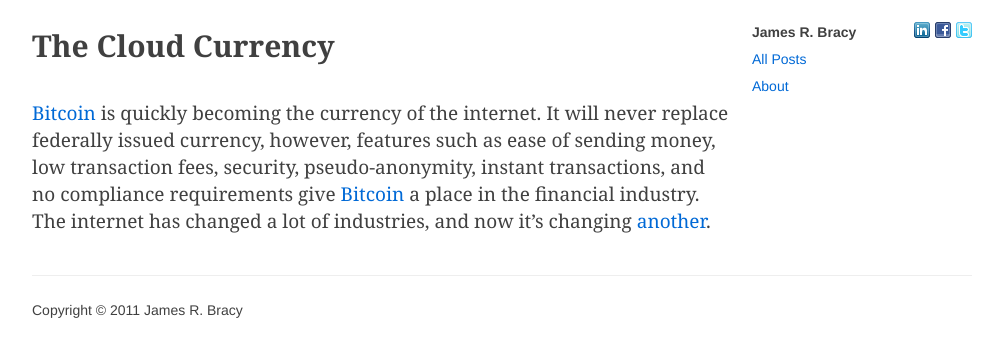
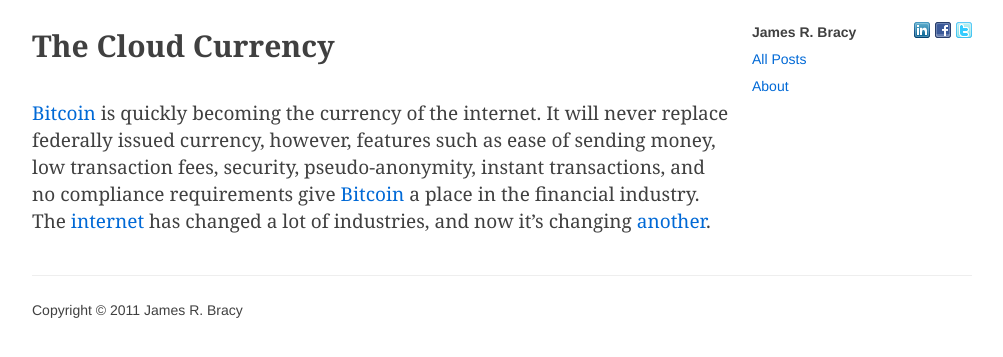
Before and after one commit to waratuman/waratuman.github.com, a Jekyll site: the page built from _posts/2013-06-08-the-cloud-currency.md, in a window 1280 px wide. Shown: the top 357 px of the page, without its empty margins (138-1141 px from the left). Built offline with Jekyll 4.4.1, drawn with Linux system fonts in a browser that asks for light colours; nearby versions of some CDN libraries; some web fonts are replaced; Markdown is read by kramdown in place of the engine named in the settings; part of the change alters nothing that is shown.

```diff
--- a/_posts/2013-06-08-the-cloud-currency.md
+++ b/_posts/2013-06-08-the-cloud-currency.md
@@ -7,5 +7,5 @@ layout: post
 [Bitcoin](http://bitcoin.org/en/) is quickly becoming the currency of the internet. It will never replace federally issued
 currency, however, features such as ease of sending money, low transaction fees,
 security, pseudo-anonymity, instant transactions, and no compliance requirements
-give [Bitcoin](http://bitcoin.org/en/) a place in the financial industry. The internet has changed a lot of
+give [Bitcoin](http://bitcoin.org/en/) a place in the financial industry. The [internet](http://en.wikipedia.org/wiki/Internet) has changed a lot of
 industries, and now it's changing [another](http://en.wikipedia.org/wiki/Financial_services).
--- a/resources/css/application.css
+++ b/resources/css/application.css
@@ -342,4 +342,5 @@ button.btn::-moz-focus-inner,input[type=submit].btn::-moz-focus-inner{padding:0;
 pre { overflow-x: auto; }
 
 #content h1 a { color: inherit; }
+
 #profile address a { color: inherit; }
```
